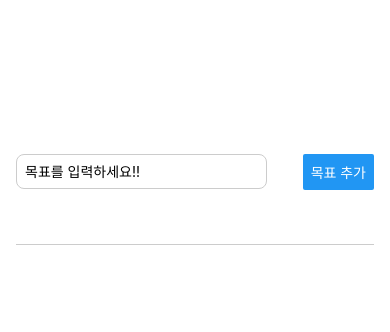
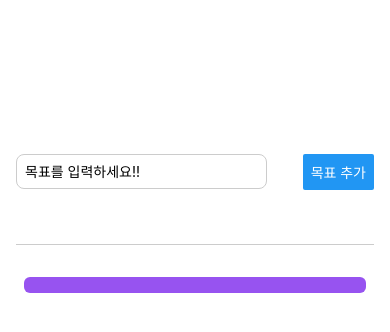
Before and after one commit to westcoast-dev/RNCourse, a React Native app: screen / in a window 390 px wide. Both pictures are taken after a click on the button "목표 추가". Shown: the top 332 px of the page. Built offline with nearby package versions, Linux system fonts and the light colour scheme.

Commit message:
use FlatList

```diff
--- a/App.js
+++ b/App.js
@@ -1,5 +1,14 @@
 import { useState } from "react";
-import { Alert, Button, StyleSheet, Text, TextInput, View } from "react-native";
+import {
+  Alert,
+  Button,
+  StyleSheet,
+  Text,
+  TextInput,
+  View,
+  ScrollView,
+  FlatList,
+} from "react-native";
 
 export default function App() {
   const [enteredGoalText, setEnteredGoalText] = useState("");
@@ -10,7 +19,19 @@
   }
 
   function addGoalHandler() {
-    setGoalList((currentGoalList) => [...currentGoalList, enteredGoalText]);
+    setGoalList((currentGoalList) => [
+      ...currentGoalList,
+      { text: enteredGoalText, id: Math.random().toString() },
+    ]);
+
+    // fetch("https://mbtmi-96d3c-default-rtdb.firebaseio.com/events.json", {
+    //   method: "POST",
+    //   body: JSON.stringify({
+    //     title: "Test",
+    //     body: "I am testing!",
+    //     userId: 1,
+    //   }),
+    // })
   }
 
   return (
@@ -24,10 +45,19 @@
         <Button title="목표 추가" onPress={addGoalHandler} />
       </View>
       <View style={styles.goalsContainer}>
-        {/* <Text>List of goals...</Text> */}
-        {goalList.map((item) => (
-          <Text key={item}>{item}</Text>
-        ))}
+        <FlatList
+          data={goalList}
+          renderItem={(itemData) => {
+            return (
+              <View style={styles.goalItem}>
+                <Text style={styles.goalText}>{itemData.item.text}</Text>
+              </View>
+            );
+          }}
+          keyExtractor={(item, index) => {
+            return item.id;
+          }}
+        />
       </View>
       {/* <Text style={styles.dummyText}>This is WestCoast!!!!</Text>
       <Text style={styles.dummyText}>Test App</Text>
@@ -67,4 +97,14 @@
   goalsContainer: {
     flex: 4,
   },
+  goalItem: {
+    margin: 8,
+    padding: 8,
+    borderRadius: 6,
+    backgroundColor: "#9753f0",
+  },
+  goalText: {
+    color: "white",
+    fontSize: 14,
+  },
 });
```
Also changed, not shown: 1 other file (tests, documents, lock files or other folders).
